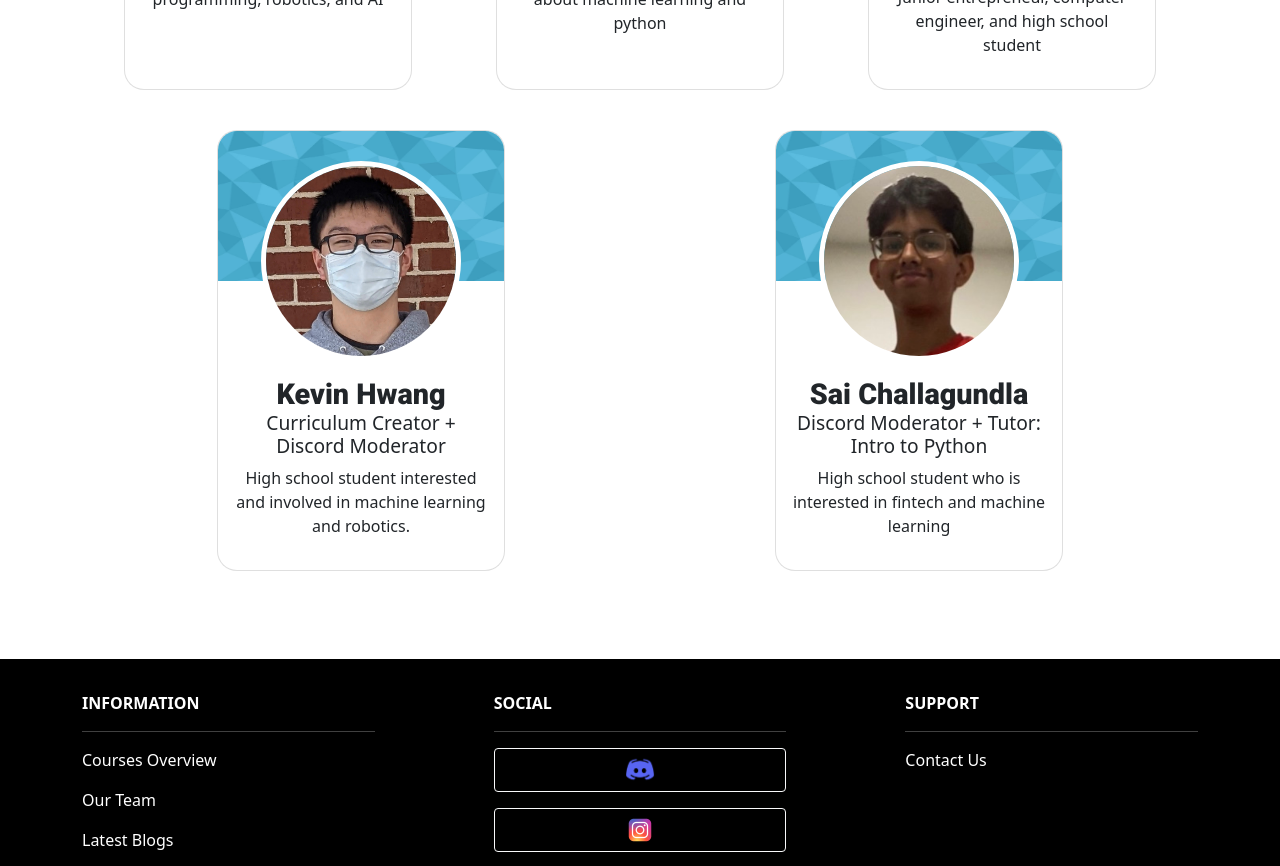
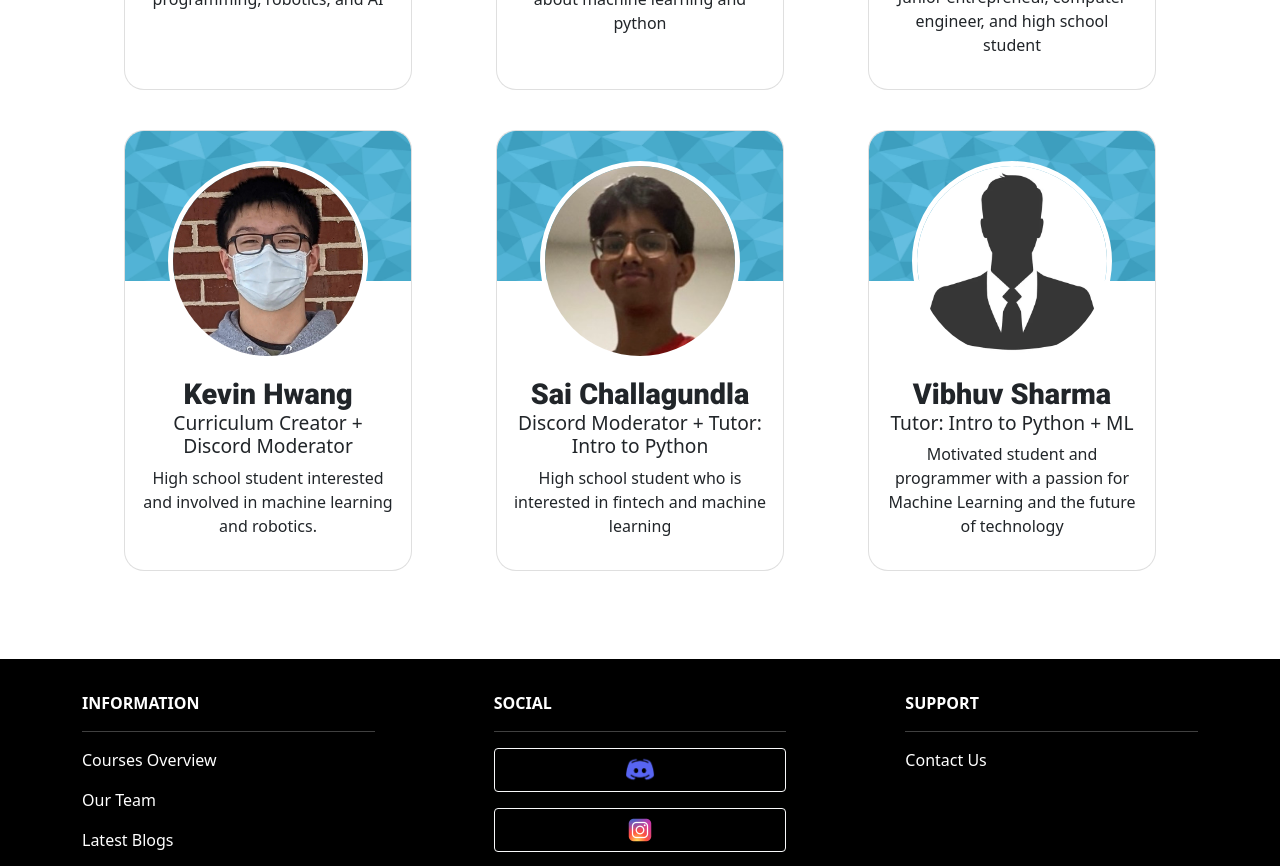
Before and after one commit to Neuracode/website, a Next.js app: page /about/team in a window 1280 px wide. Shown: the part 2940-3806 px from the top of the page. Built offline with nearby package versions, Linux system fonts and the light colour scheme.

Commit message:
Add Vibhuv

```diff
--- a/pages/about/team.tsx
+++ b/pages/about/team.tsx
@@ -111,6 +111,12 @@ const Team: React.FC = () => {
                         image='sai_challagundla.jpeg'
                         description='High school student who is interested in fintech and machine learning'
                     />
+                    <TeamCard
+                        name='Vibhuv Sharma'
+                        title='Tutor: Intro to Python + ML'
+                        image='no_picture.jpg'
+                        description='Motivated student and programmer with a passion for Machine Learning and the future of technology'
+                    />
                 </div>
             </Container>
         </>
```
Also changed, not shown: public/team/no_picture.jpg (added).
